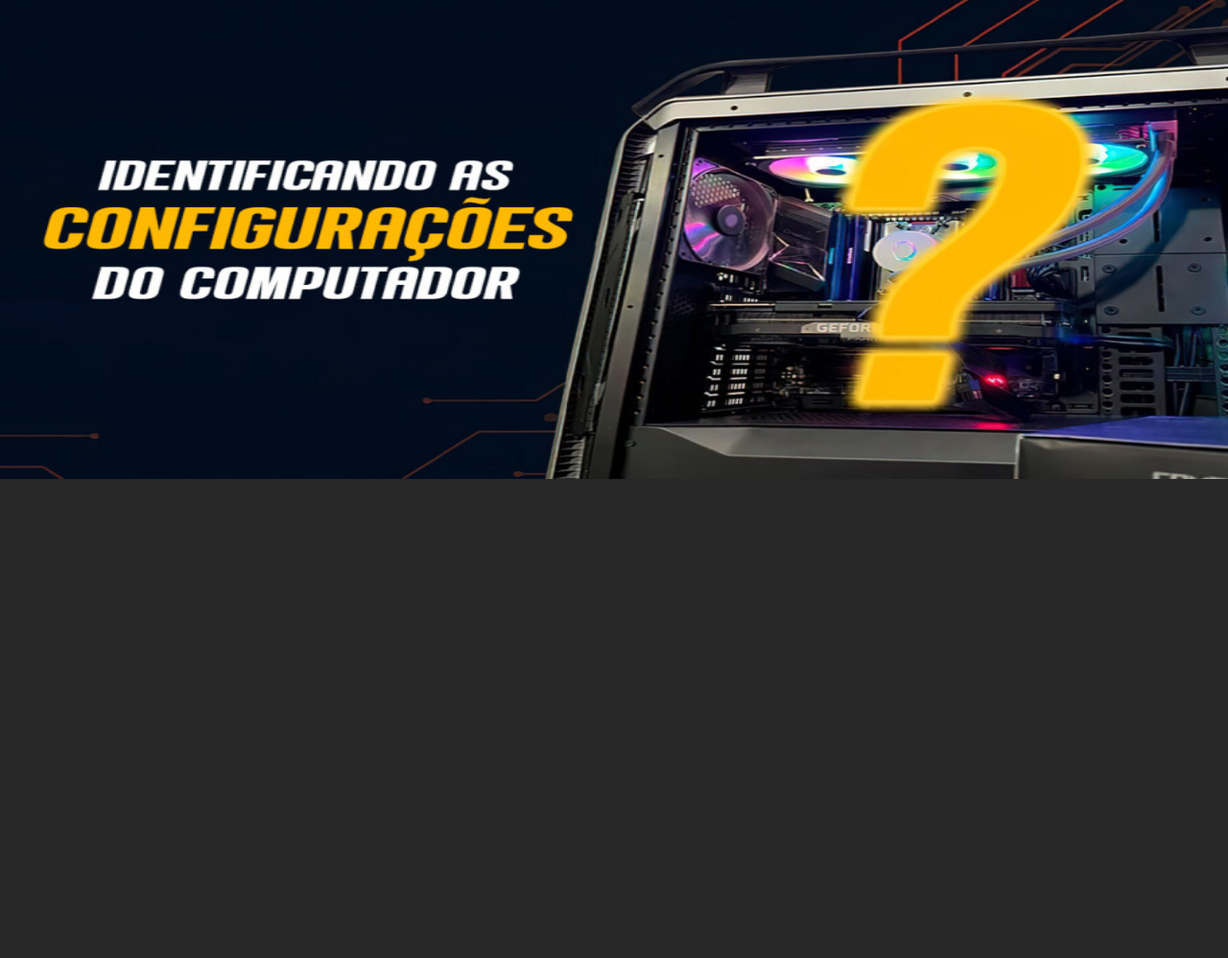
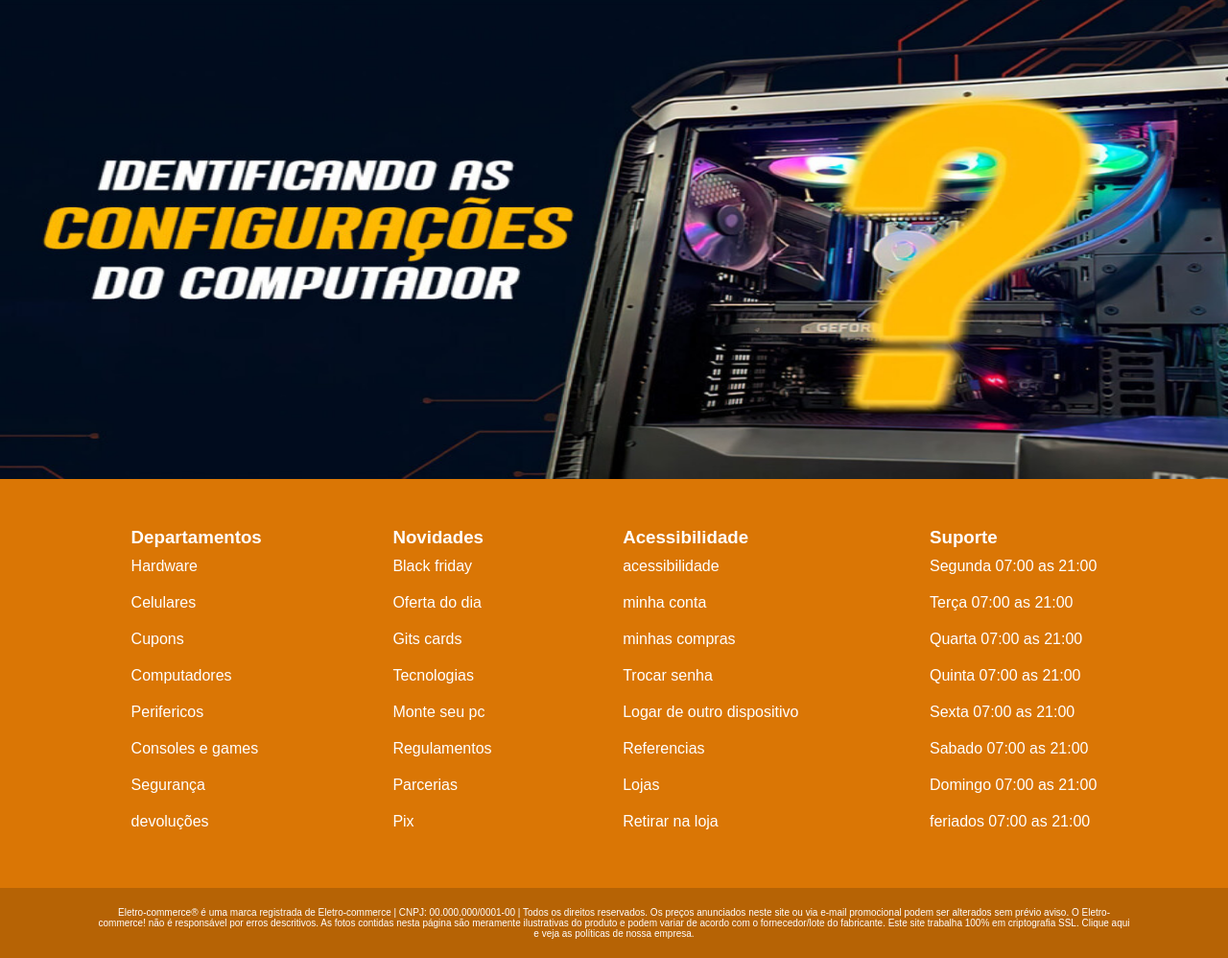
Before and after one commit to NicolasFNS/Eletro-commerce, a PHP site: page / in a window 1280 px wide. Shown: the part 153-1151 px from the top of the page at 96% size. Before the commit the page ends 652 px from the top, so only its background shows below. Run offline with PHP 8.4, Linux system fonts and the light colour scheme; some libraries are stand-ins or nearby versions.

Commit message:
criacao do footer e melhoria no design dos popups

```diff
--- a/Eletro-commerce/src/css/Style.css
+++ b/Eletro-commerce/src/css/Style.css
@@ -118,3 +118,34 @@ header .catalogo{
 .popup-login button{
     background-color: var(--corPrincipal);
 }
+
+footer{
+    display: flex;
+    flex-direction: column;
+    background-color: var(--corPrincipal);
+}
+footer .informacoes{
+    color: white;
+    padding: 50px 0px 50px;
+    display: flex;
+    justify-content: space-evenly;
+    align-items: center;
+}
+footer .informacoes div{
+
+    display: flex;
+    flex-direction: column;
+    justify-content: space-around;
+}
+footer .informacoes div p{
+    margin: 10px 0px 10px;
+    cursor: pointer;
+}
+footer .diretrizes{
+    text-align: center;
+    background-color: var(--corPrincipalHover);
+    text-align: center;
+    color: white;
+    font-size: 10px;
+    padding: 20px 100px 20px;
+}
--- a/Eletro-commerce/src/index.html
+++ b/Eletro-commerce/src/index.html
@@ -45,5 +45,57 @@
     <main>
 
     </main>
+
+    <footer>
+        <div class="informacoes">
+            <div>
+                <h3>Departamentos</h3>
+                <p>Hardware</p>
+                <p>Celulares</p>
+                <p>Cupons</p>
+                <p>Computadores</p>
+                <p>Perifericos</p>
+                <p>Consoles e games</p>
+                <p>Segurança</p>
+                <p>devoluções</p>
+            </div>
+            <div>
+                <h3>Novidades</h3>
+                <p>Black friday</p>
+                <p>Oferta do dia</p>
+                <p>Gits cards</p>
+                <p>Tecnologias</p>
+                <p>Monte seu pc</p>
+                <p>Regulamentos</p>
+                <p>Parcerias</p>
+                <p>Pix</p>
+            </div>
+            <div>
+                <h3>Acessibilidade</h3>
+                <p>acessibilidade</p>
+                <p>minha conta</p>
+                <p>minhas compras</p>
+                <p>Trocar senha</p>
+                <p>Logar de outro dispositivo</p>
+                <p>Referencias</p>
+                <p>Lojas</p>
+                <p>Retirar na loja</p>
+            </div>
+            <div>
+                <h3>Suporte</h3>
+                <p>Segunda 07:00 as 21:00</p>
+                <p>Terça 07:00 as 21:00</p>
+                <p>Quarta 07:00 as 21:00</p>
+                <p>Quinta 07:00 as 21:00</p>
+                <p>Sexta 07:00 as 21:00</p>
+                <p>Sabado 07:00 as 21:00</p>
+                <p>Domingo 07:00 as 21:00</p>
+                <p>feriados 07:00 as 21:00</p>
+            </div>
+        </div>
+        <div class="diretrizes">
+            <p> Eletro-commerce® é uma marca registrada de Eletro-commerce | CNPJ: 00.000.000/0001-00 | Todos os direitos reservados. Os preços anunciados neste site ou via e-mail promocional podem ser alterados sem prévio aviso. O Eletro-commerce! não é responsável por erros descritivos. As fotos contidas nesta página são meramente ilustrativas do produto e podem variar de acordo com o fornecedor/lote do fabricante. Este site trabalha 100% em criptografia SSL.  Clique aqui e veja as políticas de nossa empresa.</p>
+        </div>
+    </footer>
 </body>
 </html>
--- a/Eletro-commerce/src/js/Login.js
+++ b/Eletro-commerce/src/js/Login.js
@@ -22,14 +22,29 @@ btnLogin.addEventListener("click", () => {
         let password = document.getElementById("password").value
 
         if(userEmail == "" || userPassword == ""){
-            Swal.fire("Erro ao Logar");
+            Swal.fire({
+                title: "Campos vazios",
+                customClass: {
+                    popup: 'popup-login'
+                }
+            })
         }else{
             if(email == userEmail && password == userPassword){
-                Swal.fire("Logado!");
+                Swal.fire({
+                    title: "Logado",
+                    customClass: {
+                        popup: 'popup-login'
+                    }
+                })
                 btnLogin.textContent = "Logado"
                 btnLogin.disabled = true
             }else{
-                Swal.fire("Erro ao logar")
+                Swal.fire({
+                    title: "Erro ao logar",
+                    customClass: {
+                        popup: 'popup-login'
+                    }
+                })
             }
         }
 
@@ -52,14 +67,29 @@ btnLogin.addEventListener("click", () => {
                 userPassword = document.getElementById("password").value
 
                 if(userEmail == "" || userPassword == ""){
-                    Swal.fire("Erro ao Cadastrar");
+                    Swal.fire({
+                        title: "Campos vazios",
+                        customClass: {
+                            popup: 'popup-login'
+                        }
+                    })
                 }else{
-                    Swal.fire("Cadastrado!");
+                    Swal.fire({
+                        title: "Cadastrado",
+                        customClass: {
+                            popup: 'popup-login'
+                        }
+                    })
 
                 }
 
             }else if(result.isDenied){
-                Swal.fire("Cancelado!")
+                Swal.fire({
+                    title: "Cancelado",
+                    customClass: {
+                        popup: 'popup-login'
+                    }
+                })
             }
         })
     }
```
